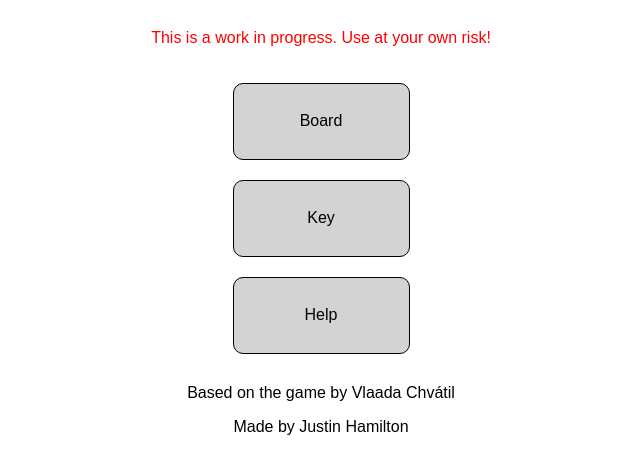
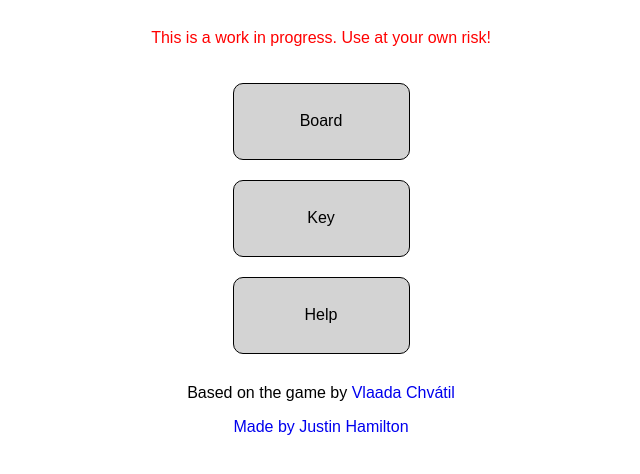
Before and after one commit to jwhamilton99/spy-alias, a plain HTML site: page index.html in a window 1280 px wide. Shown: the part 222-696 px from the top of the page, without its empty margins (319-959 px from the left). Drawn offline with Linux system fonts and the light colour scheme.

Commit message:
wording stuff, added qrcode.js credits

```diff
--- a/index.html
+++ b/index.html
@@ -1,5 +1,6 @@
 <html>
 	<head>
+		<title>SpyAlias</title>
 		<style>
 			@media (prefers-color-scheme: dark) {
 				body {
@@ -10,7 +11,6 @@
 			body {
             	font-family: Arial, Helvetica, sans-serif;
             	text-align: center;
-            	user-select:none;
             	overflow:hidden;
 			}
 
@@ -52,8 +52,8 @@
 			<a href="/spyalias/board"><div class="link"><p>Board</p></div></a>
 			<a href="/spyalias/key"><div class="link"><p>Key</p></div></a>
 			<a href="/spyalias/help"><div class="link"><p>Help</p></div></a>
-			<p style="margin-top:30px">Based on the game by Vlaada Chvátil</p>
-			<p style="margin-top:0px">Made by Justin Hamilton</p>
+			<p style="margin-top:30px">Based on the game by <a href="https://boardgamegeek.com/boardgamedesigner/789/vlaada-chvatil">Vlaada Chvátil</a></p>
+			<p style="margin-top:0px"><a href="https://www.jwhamilton.co">Made by Justin Hamilton</a></p>
 		</div>
 	</body>
 </html>
```
Also changed, not shown: board/index.html (+1 -0 lines), help/index.html (+2 -0 lines), key/index.html (+1 -0 lines), 1 other file.
